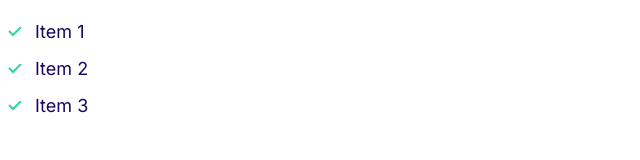
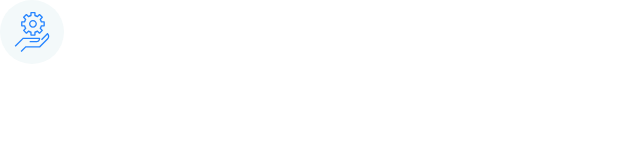
Before and after one commit to Harifmohamed/moshify, a plain HTML site: page index.html in a window 1280 px wide. Shown: the whole page, without its empty margins (0-640 px from the left). Drawn offline with Linux system fonts and the light colour scheme.

Commit message:
icons styles and skins are created

```diff
--- a/css/style.css
+++ b/css/style.css
@@ -136,3 +136,23 @@ a{
         padding-left: 0rem;
     }
 }
+
+/* ICONS */
+.icon{
+    width: 40px;
+    height: 40px;
+}
+
+.icon--primary{
+    fill: var(--color-primary);
+}
+
+.icon-container{
+    background: #f3f9fa;
+    width: 64px;
+    height: 64px;
+    border-radius: 100%;
+    display: inline-flex;
+    justify-content: center;
+    align-items: center;
+}
--- a/index.html
+++ b/index.html
@@ -12,10 +12,10 @@
     <link rel="stylesheet" href="/css/style.css">
 </head>
 <body>
-   <ul class="list list--tick" >
-       <li class="list__item" >Item 1</li>
-       <li class="list__item">Item 2</li>
-       <li class="list__item">Item 3</li>
-   </ul>
+    <span class="icon-container">
+        <svg class="icon icon--primary">
+            <use xlink:href="images/sprite.svg#settings"></use>
+          </svg>
+    </span>
 </body>
 </html>
```
Also changed, not shown: components/icons.html (added, +5 -0 lines), images/sprite.svg (added).
